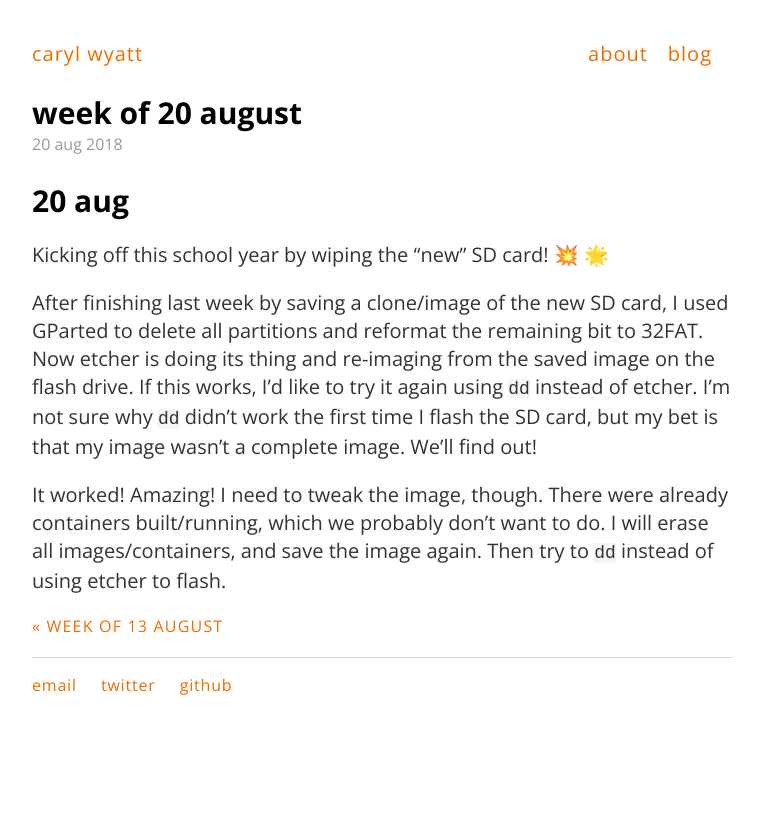
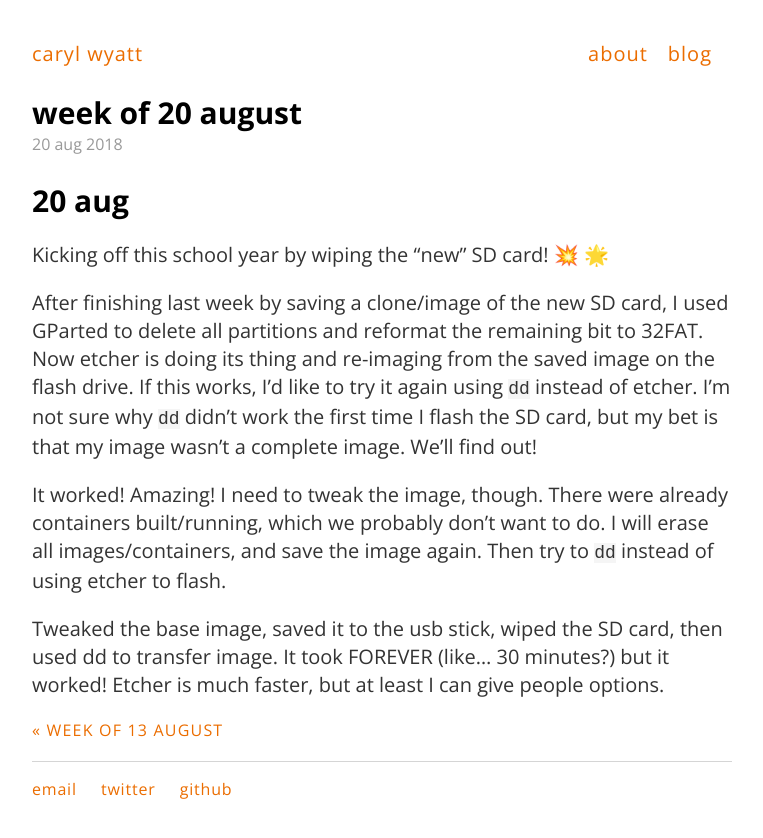
Before and after one commit to carylwyatt/carylwyatt.github.io, a Jekyll site: the page built from _posts/2018-08-20-week-of-20-august.md, in a window 1280 px wide. Shown: the top 838 px of the page, without its empty margins (258-1021 px from the left). Built offline with Jekyll 4.4.1, drawn with Linux system fonts in a browser that asks for light colours; emoji names are drawn with the system emoji font.

Commit message:
imaging notes

```diff
--- a/_posts/2018-08-20-week-of-20-august.md
+++ b/_posts/2018-08-20-week-of-20-august.md
@@ -11,3 +11,5 @@ Kicking off this school year by wiping the "new" SD card! :boom: :star2:
 After finishing last week by saving a clone/image of the new SD card, I used GParted to delete all partitions and reformat the remaining bit to 32FAT. Now etcher is doing its thing and re-imaging from the saved image on the flash drive. If this works, I'd like to try it again using `dd` instead of etcher. I'm not sure why `dd` didn't work the first time I flash the SD card, but my bet is that my image wasn't a complete image. We'll find out!
 
 It worked! Amazing! I need to tweak the image, though. There were already containers built/running, which we probably don't want to do. I will erase all images/containers, and save the image again. Then try to `dd` instead of using etcher to flash.
+
+Tweaked the base image, saved it to the usb stick, wiped the SD card, then used dd to transfer image. It took FOREVER (like... 30 minutes?) but it worked! Etcher is much faster, but at least I can give people options.
```
